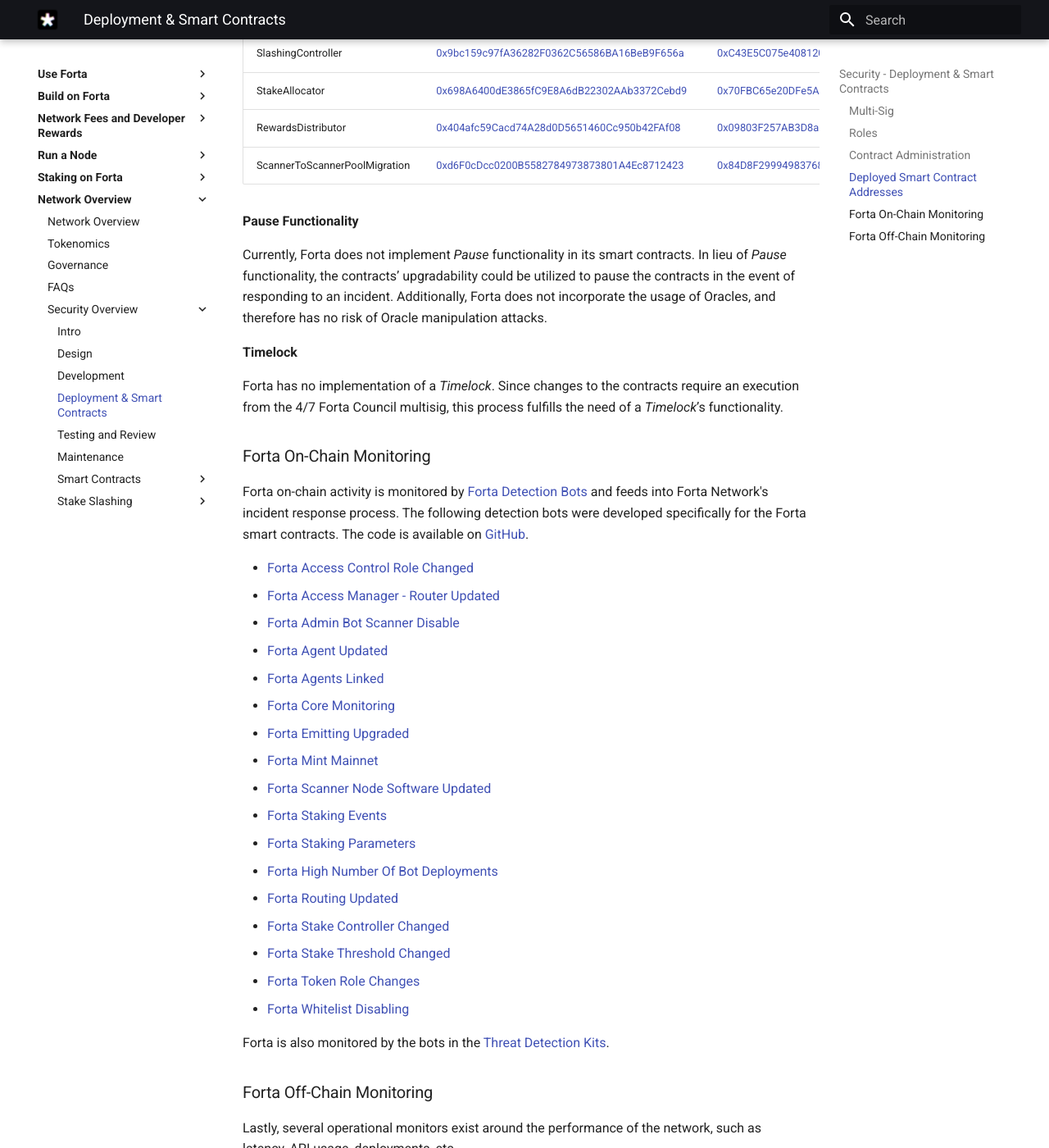
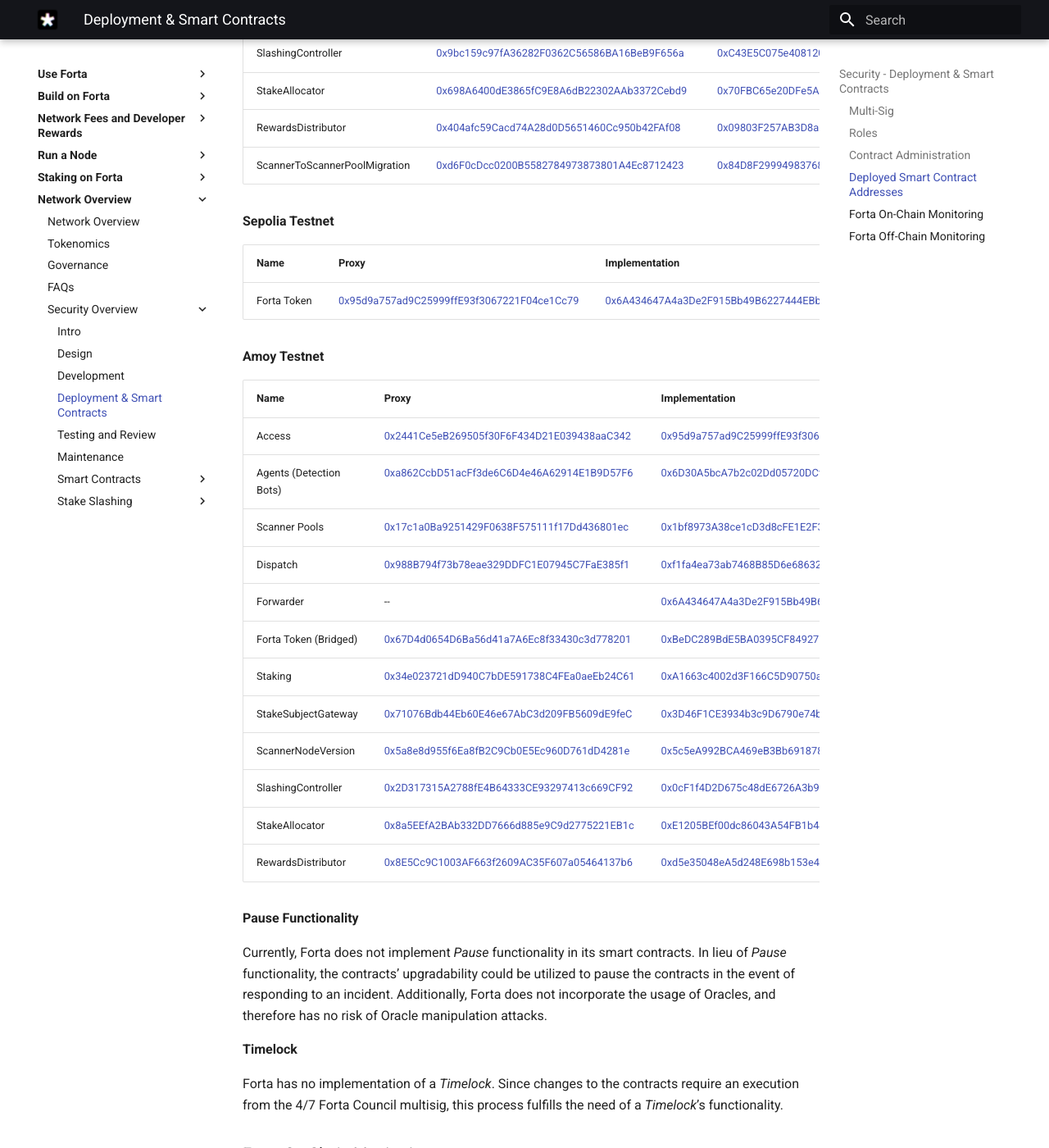
Before and after one commit to forta-network/docs, an MkDocs documentation site: the page built from docs/security-deploy.md, in a window 1280 px wide and 1400 px high, scrolled down 5038 px. Shown: the whole window at 82% size. Built offline with MkDocs 1.6.1 and Material for MkDocs 9.7.7, drawn with Linux system fonts in a browser that asks for light colours.

Commit message:
Add new Amoy Dev contracts & Sepolia FORT

```diff
--- a/docs/security-deploy.md
+++ b/docs/security-deploy.md
@@ -122,6 +122,29 @@
 | RewardsDistributor | [0x404afc59Cacd74A28d0D5651460Cc950b42FAf08](https://mumbai.polygonscan.com/address/0x404afc59Cacd74A28d0D5651460Cc950b42FAf08) | [0x09803F257AB3D8a390837640ED9D9F4Eb22c1453](https://mumbai.polygonscan.com/address/0x09803F257AB3D8a390837640ED9D9F4Eb22c1453) |
 | ScannerToScannerPoolMigration | [0xd6F0cDcc0200B5582784973873801A4Ec8712423](https://mumbai.polygonscan.com/address/0xd6F0cDcc0200B5582784973873801A4Ec8712423) | [0x84D8F29994983768d698C71f6816F61B6a42DE49](https://mumbai.polygonscan.com/address/0x84D8F29994983768d698C71f6816F61B6a42DE49) |
 
+**Sepolia Testnet**
+
+| Name | Proxy | Implementation |
+| -- | -- | -- |
+| Forta Token | [0x95d9a757ad9C25999ffE93f3067221F04ce1Cc79](https://sepolia.etherscan.io/address/0x95d9a757ad9C25999ffE93f3067221F04ce1Cc79) | [0x6A434647A4a3De2F915Bb49B6227444EBbE67Aed](https://sepolia.etherscan.io/address/0x6A434647A4a3De2F915Bb49B6227444EBbE67Aed) |
+
+**Amoy Testnet**
+
+| Name | Proxy | Implementation |
+| ----- | ----- | -------------- |
+| Access | [0x2441Ce5eB269505f30F6F434D21E039438aaC342](https://www.oklink.com/amoy/address/0x2441ce5eb269505f30f6f434d21e039438aac342) | [0x95d9a757ad9C25999ffE93f3067221F04ce1Cc79](https://www.oklink.com/amoy/address/0x95d9a757ad9c25999ffe93f3067221f04ce1cc79) |
+| Agents (Detection Bots) | [0xa862CcbD51acFf3de6C6D4e46A62914E1B9D57F6](https://www.oklink.com/amoy/address/0xa862ccbd51acff3de6c6d4e46a62914e1b9d57f6) | [0x6D30A5bcA7b2c02Dd05720DCfF34A1603c4B4546](https://www.oklink.com/amoy/address/0x6d30a5bca7b2c02dd05720dcff34a1603c4b4546) |
+| Scanner Pools | [0x17c1a0Ba9251429F0638F575111f17Dd436801ec](https://www.oklink.com/amoy/address/0x17c1a0ba9251429f0638f575111f17dd436801ec) | [0x1bf8973A38ce1cD3d8cFE1E2F34cd721caf2f25E](https://www.oklink.com/amoy/address/0x1bf8973a38ce1cd3d8cfe1e2f34cd721caf2f25e) |
+| Dispatch | [0x988B794f73b78eae329DDFC1E07945C7FaE385f1](https://www.oklink.com/amoy/address/0x988b794f73b78eae329ddfc1e07945c7fae385f1) | [0xf1fa4ea73ab7468B85D6e6863218BCCBC31eB589](https://www.oklink.com/amoy/address/0xf1fa4ea73ab7468b85d6e6863218bccbc31eb589) |
+| Forwarder | -- | [0x6A434647A4a3De2F915Bb49B6227444EBbE67Aed](https://www.oklink.com/amoy/address/0x6a434647a4a3de2f915bb49b6227444ebbe67aed) |
+| Forta Token (Bridged) | [0x67D4d0654D6Ba56d41a7A6Ec8f33430c3d778201](https://www.oklink.com/amoy/address/0x67d4d0654d6ba56d41a7a6ec8f33430c3d778201) | [0xBeDC289BdE5BA0395CF84927CB3f82b1d2423283](https://www.oklink.com/amoy/address/0xbedc289bde5ba0395cf84927cb3f82b1d2423283) |
+| Staking | [0x34e023721dD940C7bDE591738C4FEa0aeEb24C61](https://www.oklink.com/amoy/address/0x34e023721dd940c7bde591738c4fea0aeeb24c61) | [0xA1663c4002d3F166C5D90750ae1B7266167a0Ba4](https://www.oklink.com/amoy/address/0xa1663c4002d3f166c5d90750ae1b7266167a0ba4) |
+| StakeSubjectGateway | [0x71076Bdb44Eb60E46e67AbC3d209FB5609dE9feC](https://www.oklink.com/amoy/address/0x71076bdb44eb60e46e67abc3d209fb5609de9fec) | [0x3D46F1CE3934b3c9D6790e74b89C65E44bf3b235](https://www.oklink.com/amoy/address/0x3d46f1ce3934b3c9d6790e74b89c65e44bf3b235) |
+| ScannerNodeVersion | [0x5a8e8d955f6Ea8fB2C9Cb0E5Ec960D761dD4281e](https://www.oklink.com/amoy/address/0x5a8e8d955f6ea8fb2c9cb0e5ec960d761dd4281e) | [0x5c5eA992BCA469eB3Bb69187831CE77e4280FD75](https://www.oklink.com/amoy/address/0x5c5ea992bca469eb3bb69187831ce77e4280fd75) |
+| SlashingController | [0x2D317315A2788fE4B64333CE93297413c669CF92](https://www.oklink.com/amoy/address/0x2d317315a2788fe4b64333ce93297413c669cf92) | [0x0cF1f4D2D675c48dE6726A3b9A78eE9d3A8eB4cf](https://www.oklink.com/amoy/address/0x0cf1f4d2d675c48de6726a3b9a78ee9d3a8eb4cf) |
+| StakeAllocator | [0x8a5EEfA2BAb332DD7666d885e9C9d2775221EB1c](https://www.oklink.com/amoy/address/0x8a5eefa2bab332dd7666d885e9c9d2775221eb1c) | [0xE1205BEf00dc86043A54FB1b44e99A46f6060Fd4](https://www.oklink.com/amoy/address/0xe1205bef00dc86043a54fb1b44e99a46f6060fd4) |
+| RewardsDistributor | [0x8E5Cc9C1003AF663f2609AC35F607a05464137b6](https://www.oklink.com/amoy/address/0x8e5cc9c1003af663f2609ac35f607a05464137b6) | [0xd5e35048eA5d248E698b153e45a84dcE3Ab2D458](https://www.oklink.com/amoy/address/0xd5e35048ea5d248e698b153e45a84dce3ab2d458) |
+
 **Pause Functionality**
 
 Currently, Forta does not implement _Pause_ functionality in its smart contracts. In lieu of _Pause_ functionality, the contracts’ upgradability could be utilized to pause the contracts in the event of responding to an incident. Additionally, Forta does not incorporate the usage of Oracles, and therefore has no risk of Oracle manipulation attacks.
```
